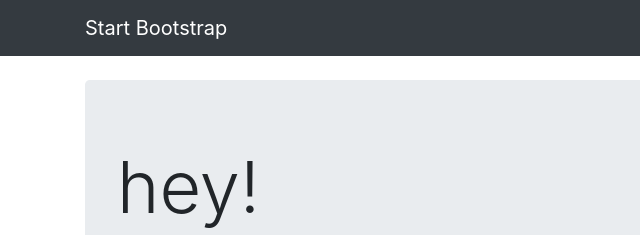
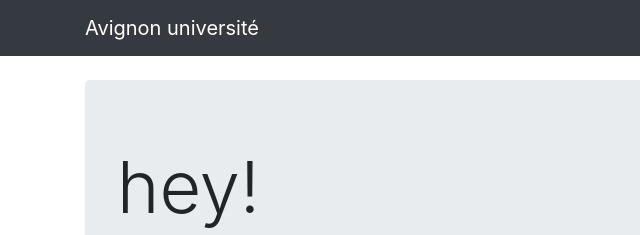
Before and after one commit to karimaben/test-prod, a website: page index.html in a window 1280 px wide. Shown: the top 235 px of the page, 0-640 px from the left. Drawn offline with Linux system fonts and the light colour scheme.

Commit message:
Update index.html

```diff
--- a/index.html
+++ b/index.html
@@ -23,7 +23,7 @@
   <!-- Navigation -->
   <nav class="navbar navbar-expand-lg navbar-dark bg-dark fixed-top">
     <div class="container">
-      <a class="navbar-brand" href="#">Start Bootstrap</a>
+      <a class="navbar-brand" href="#">Avignon université </a>
       <button class="navbar-toggler" type="button" data-toggle="collapse" data-target="#navbarResponsive" aria-controls="navbarResponsive" aria-expanded="false" aria-label="Toggle navigation">
         <span class="navbar-toggler-icon"></span>
       </button>
```
